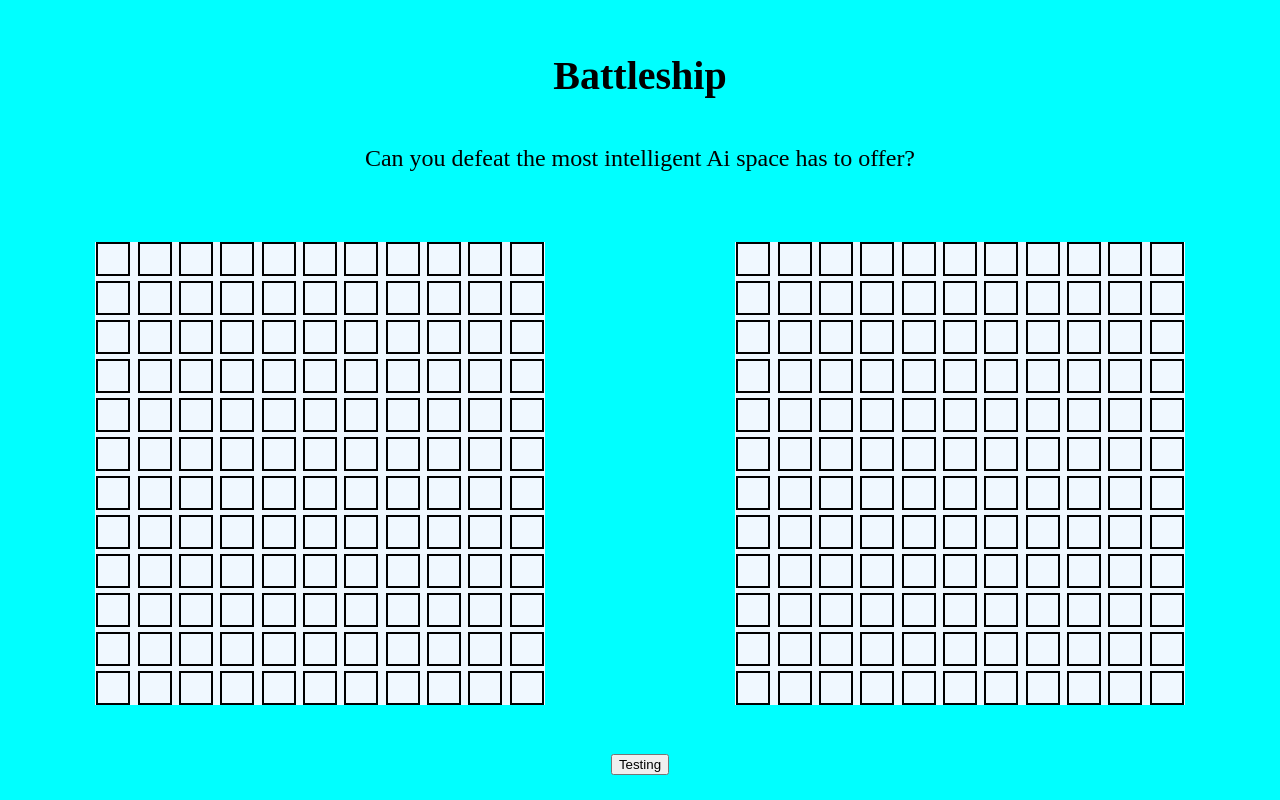
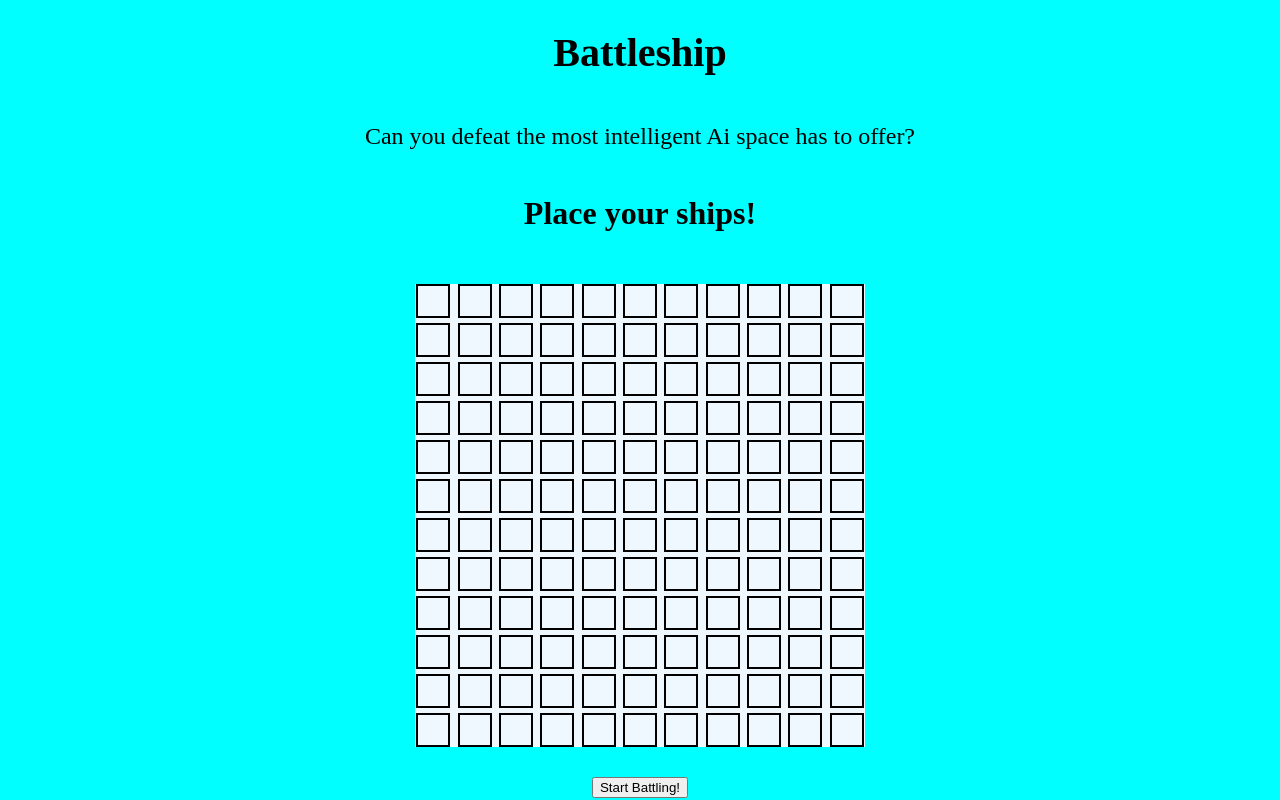
Before and after one commit to portoalbert/react-battlefield, a React (Create React App) app: page / in a window 1280 px wide. Built offline with nearby package versions, Linux system fonts and the light colour scheme.

Commit message:
New pick screen, with preliminary ship picking method

```diff
--- a/src/App.js
+++ b/src/App.js
@@ -8,21 +8,10 @@ export default function App() {
     location: ["aifield0", "aifield1", "aifield2"],
     hit: 0,
   };
-
+  const [hasStarted, setHasStarted] = useState(true);
   const MAP_SIZE = 132;
   let movesPlayed = [];
-  const [playerShips, setPlayerShips] = useState([
-    {
-      length: 3,
-      location: ["aifield0", "aifield1", "aifield2"],
-      hit: 0,
-    },
-    {
-      length: 2,
-      location: ["aifield4", "aifield3"],
-      hit: 0,
-    },
-  ]);
+  const [playerShips, setPlayerShips] = useState([]);
   const [fieldSize, setFieldSize] = useState([...Array(MAP_SIZE)]);
   function gameEngine(id) {
     playerShips.map((element) => {
@@ -48,7 +37,12 @@ export default function App() {
     movesPlayed.push(e.target.id);
     gameEngine(e.target.id);
   }
-
+  function handlerPlayerSelection(e) {
+    const currentSelection = e.target.id;
+    const currentSelectionTwo = `${parseInt(currentSelection) + 1}`;
+    const currentSelectionThree = `${parseInt(currentSelection) + 2}`;
+    shipMaker(currentSelection, currentSelectionTwo, currentSelectionThree);
+  }
   function shipMaker(locationOne, locationTwo, locationThree) {
     const tempShipArray = playerShips;
     const tempShip = {};
@@ -57,10 +51,10 @@ export default function App() {
     tempShip.hit = 0;
     tempShipArray.push(tempShip);
     setPlayerShips(tempShipArray);
+    console.log(playerShips);
   }
   function tester() {
-    shipMaker("aifield0", "aifield1", "aifield2");
-    console.log(playerShips);
+    setHasStarted(false);
   }
   return (
     <div className="main">
@@ -68,6 +62,20 @@ export default function App() {
         <h1>Battleship</h1>
         <h2>Can you defeat the most intelligent Ai space has to offer?</h2>
       </div>
+      {hasStarted ? (
+        <div className="firstpage">
+          <h1>Place your ships!</h1>
+          <div className="boardone">
+            <GameBoard
+              array={fieldSize}
+              field="playerfield"
+              onClick={(e) => handlerPlayerSelection(e)}
+            />
+          </div>
+          <button onClick={() => tester()}> Start Battling!</button>
+        </div>
+      ) : (
+        <div className="secondpage">
           <div className="boards">
             <div className="boardone">
               <GameBoard
@@ -86,5 +94,7 @@ export default function App() {
           </div>
           <button onClick={() => tester()}>Testing</button>
         </div>
+      )}
+    </div>
   );
 }
--- a/src/assets/index.css
+++ b/src/assets/index.css
@@ -22,10 +22,26 @@ body{
 .title h2 {
     font-weight: 100;
 }
+.firstpage {
+    display: flex;
+    flex-direction: column;
+    align-items: center;
+    gap: 30px;
+}
+.secondpage {
+    display: flex;
+    flex-direction: column;
+    width: 100%;
+    align-items: center;
+}
+.secondpage button {
+    width: 100px;
+}
 .boards{
     display: flex;
     justify-content: space-around;
     width: 100%;
+    margin-bottom: 30px;
 }
 .gameboard{
     display: flex;
--- a/src/components/GameBoard.js
+++ b/src/components/GameBoard.js
@@ -8,7 +8,7 @@ export default function GameBoard(props) {
           <div
             className="field"
             key={props.field + index}
-            id={props.field + index}
+            id={index}
             onClick={props.onClick}
           ></div>
         );
```
Lines whose indentation alone changed are shown as unchanged.
